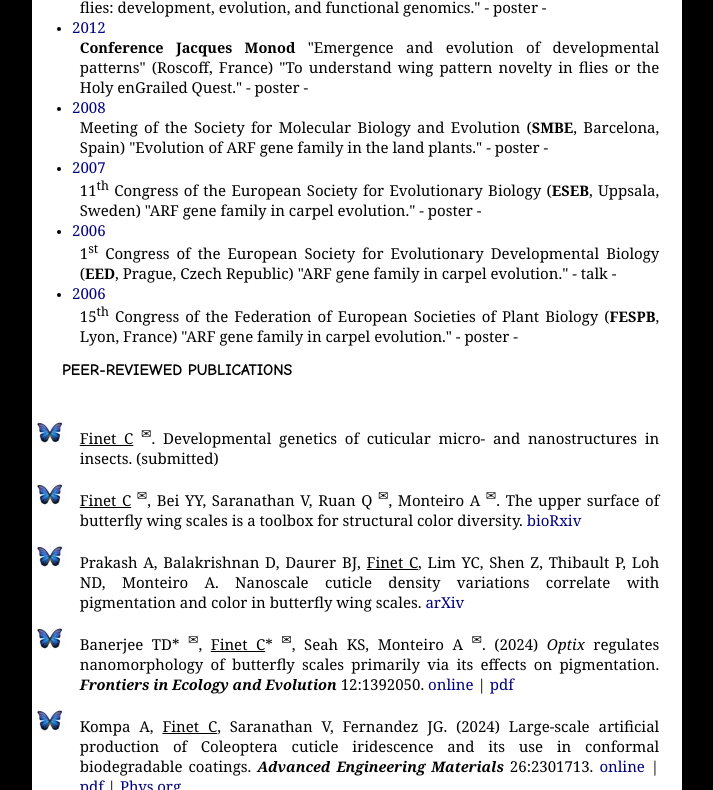
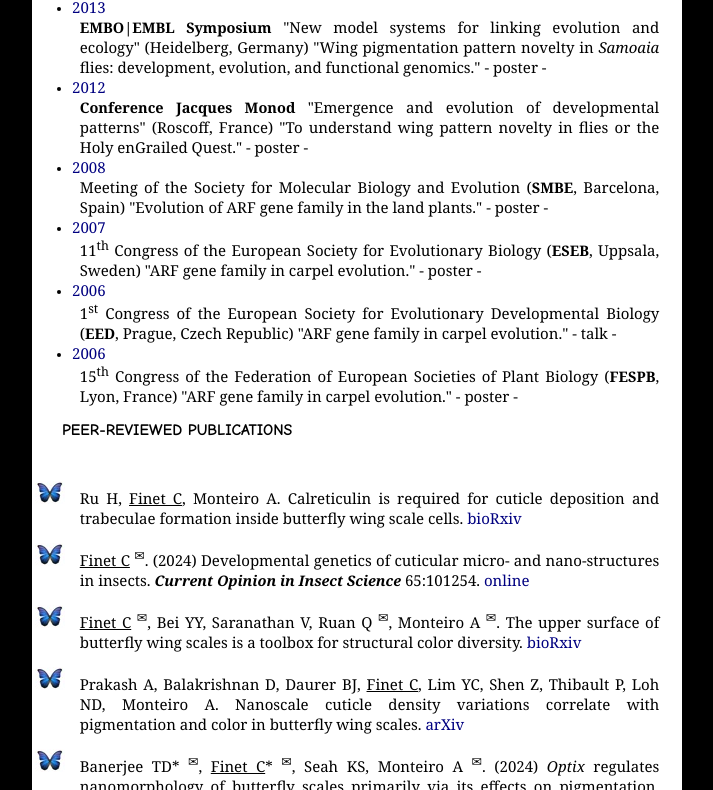
Before and after one commit to cfinet/research, a plain HTML site: page CV.html in a window 1280 px wide. Shown: the part 4156-4946 px from the top of the page, without its empty margins (283-996 px from the left). Drawn offline with Linux system fonts and the light colour scheme.

Commit message:
Add files via upload

```diff
--- a/CV.html
+++ b/CV.html
@@ -132,6 +132,7 @@
 		<p>2009. Exhibition "&Eacute;volution...R&eacute;volution" for the celebration of the 200<sup>th</sup> birthday of Darwin at Lyon Botanic Garden (Lyon, France)
 		<p>2007. Colloquium "Autour de Linn&eacute;" for the celebration of the 300<sup>th</sup> birthday of Linnaeus and organized by the Soci&eacute;t&eacute; Botanique de France (Lyon, France)</p> <br />
 		<li><p1>Teaching</p1> <br />
+		<p>2024. "LSM4256-Evolution of Development" Licence 4 class at National University of Singapore (Singapore)</p>
 		<p>2023. "Embryogenèse précoce" Licence 1 class at Université Laval (Canada)</p>
 		<p>2022. "LSM4256-Evolution of Development" Licence 4 class at National University of Singapore (Singapore)</p>
 		<p>2021. "Introduction to Phylogenetic trees" Master class at Hokkaido University (Japan)</p>
@@ -139,6 +140,7 @@
 		<p>2016. Practical courses in Genetics (Licence 1) at the University Lyon 1 (France)</p>
 		<p>2007. "Integrative Plant Biology" Master 2 class at the &Eacute;cole Normale Sup&eacute;rieure (France)</p> <br />
 		<li><p1>Mentoring</p1> <br />
+		<p>2024. Mentoring of Judith Han Jia En (undergraduate)</p>
 		<p>2022. Mentoring of Yuqi Weng (undergraduate)</p>
 		<p>2021. Mentoring of Yi Yang Bei (undergraduate)</p>
 		<p>2018. Mentoring of Alice Roussel (Master 1)</p>
@@ -206,7 +208,10 @@
 		</ul>
 		<br/>
 		<ul class="animal">
-		<li><p><u>Finet C</u> <sup>&#9993;</sup>. Developmental genetics of cuticular micro- and nanostructures in insects. <p3><em><strong></strong></em></p3>(submitted)</p></li>
+		<li><p>Ru H, <u>Finet C</u>, Monteiro A. Calreticulin is required for cuticle deposition and trabeculae formation inside butterfly wing scale cells. <p3><em><strong></strong></em></p3><a class="navy" href="https://www.biorxiv.org/content/10.1101/2024.09.12.612608v1">bioRxiv</a></p></li>
+		</ul>
+		<ul class="animal">
+		<li><p><u>Finet C</u> <sup>&#9993;</sup>. (2024) Developmental genetics of cuticular micro- and nano-structures in insects. <p3><em><strong>Current Opinion in Insect Science</strong></em></p3> 65:101254. <a class="navy" href="https://www.sciencedirect.com/science/article/abs/pii/S2214574524000968">online</a></p></li>
 		</ul>
 		<ul class="animal">
 		<li><p><u>Finet C</u> <sup>&#9993;</sup>, Bei YY, Saranathan V, Ruan Q  <sup>&#9993;</sup>, Monteiro A <sup>&#9993;</sup>. The upper surface of butterfly wing scales is a toolbox for structural color diversity. <p3><em><strong></strong></em></p3><a class="navy" href="https://www.biorxiv.org/content/10.1101/2024.03.28.585318v1">bioRxiv</a></p></li>
```
